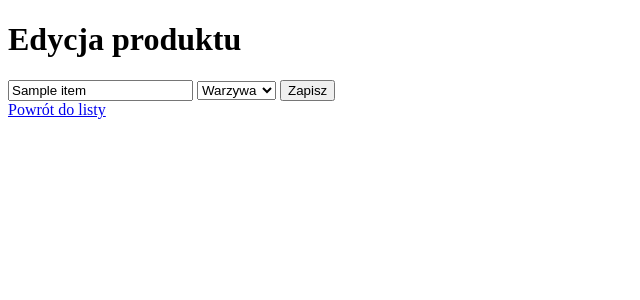
After one commit to lukaszmosionek/__python, a Flask app: template templates/edit.html in a window 1280 px wide. The commit adds this page. Shown: the top 300 px of the page, without its empty margins (0-640 px from the left). Run offline with Flask 3, Linux system fonts and the light colour scheme; the template is opened without the code that fills it: most values are stand-ins (such as "Sample title", 1, 10 or a date in 2020).

Commit message:
feat: Add edit functionality for shopping list items

```diff
--- a/app.py
+++ b/app.py
@@ -41,5 +41,18 @@ def toggle(index):
     save()
     return redirect("/")
 
+# Edycja pozycji
+@app.route("/edit/<int:index>", methods=["GET", "POST"])
+def edit(index):
+    item = shopping_list[index]
+    if request.method == "POST":
+        new_name = request.form.get("item")
+        new_category = request.form.get("category")
+        if new_name:
+            shopping_list[index]["name"] = new_name
+            shopping_list[index]["category"] = new_category
+        return redirect("/")
+    return render_template("edit.html", item=item, index=index)
+
 if __name__ == "__main__":
     app.run(debug=True)
--- /dev/null
+++ b/templates/edit.html
@@ -0,0 +1,23 @@
+<!DOCTYPE html>
+<html>
+<head>
+    <title>Edycja pozycji</title>
+</head>
+<body>
+    <h1>Edycja produktu</h1>
+    <form method="post">
+        <input type="text" name="item" value="{{ item.name }}">
+        <select name="category">
+            <option value="Warzywa" {% if item.category == "Warzywa" %}selected{% endif %}>Warzywa</option>
+            <option value="Nabiał" {% if item.category == "Nabiał" %}selected{% endif %}>Nabiał</option>
+            <option value="Pieczywo" {% if item.category == "Pieczywo" %}selected{% endif %}>Pieczywo</option>
+            <option value="Mięso" {% if item.category == "Mięso" %}selected{% endif %}>Mięso</option>
+            <option value="Napoje" {% if item.category == "Napoje" %}selected{% endif %}>Napoje</option>
+            <option value="Chemia" {% if item.category == "Chemia" %}selected{% endif %}>Chemia</option>
+            <option value="Inne" {% if item.category == "Inne" %}selected{% endif %}>Inne</option>
+        </select>
+        <button type="submit">Zapisz</button>
+    </form>
+    <a href="/">Powrót do listy</a>
+</body>
+</html>
--- a/templates/index.html
+++ b/templates/index.html
@@ -29,6 +29,7 @@
             ({{ i.category }})
         {% endif %}
 
+        <a href="/edit/{{ loop.index0 }}">Edytuj</a>
         <a href="{{ url_for('delete', index=loop.index0) }}">Usuń</a>
     </li>
 {% endfor %}
```
